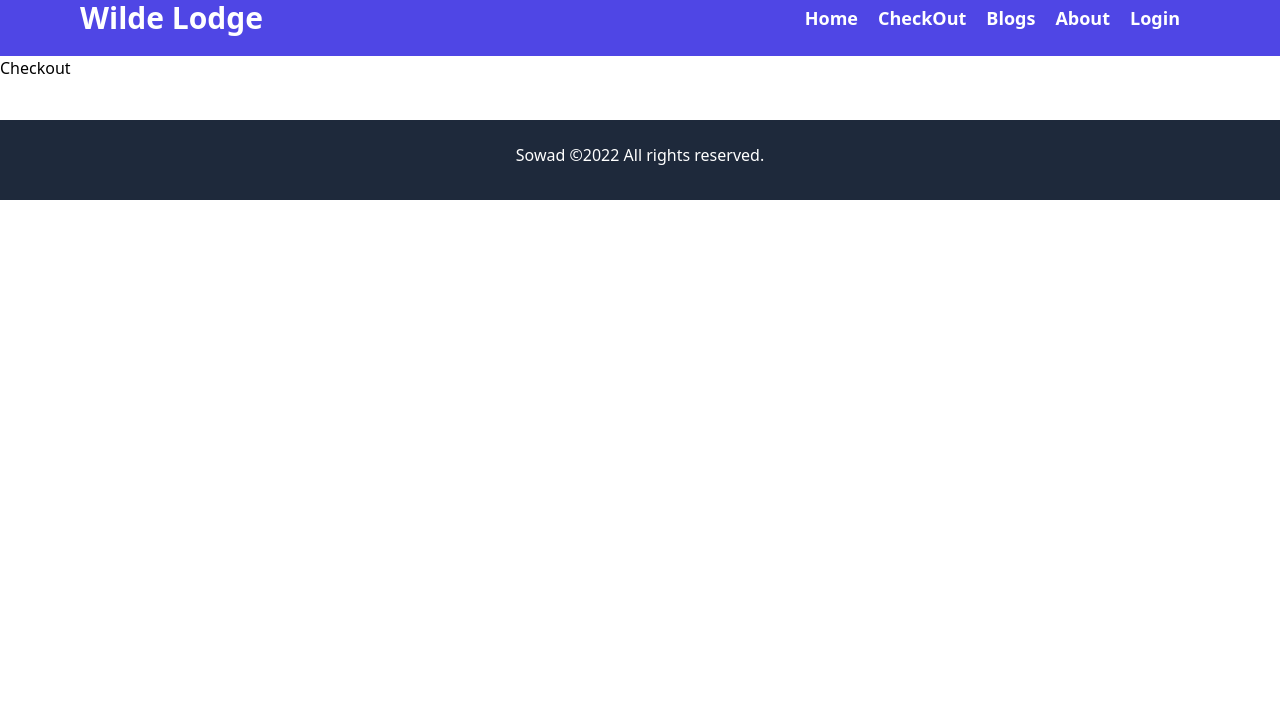
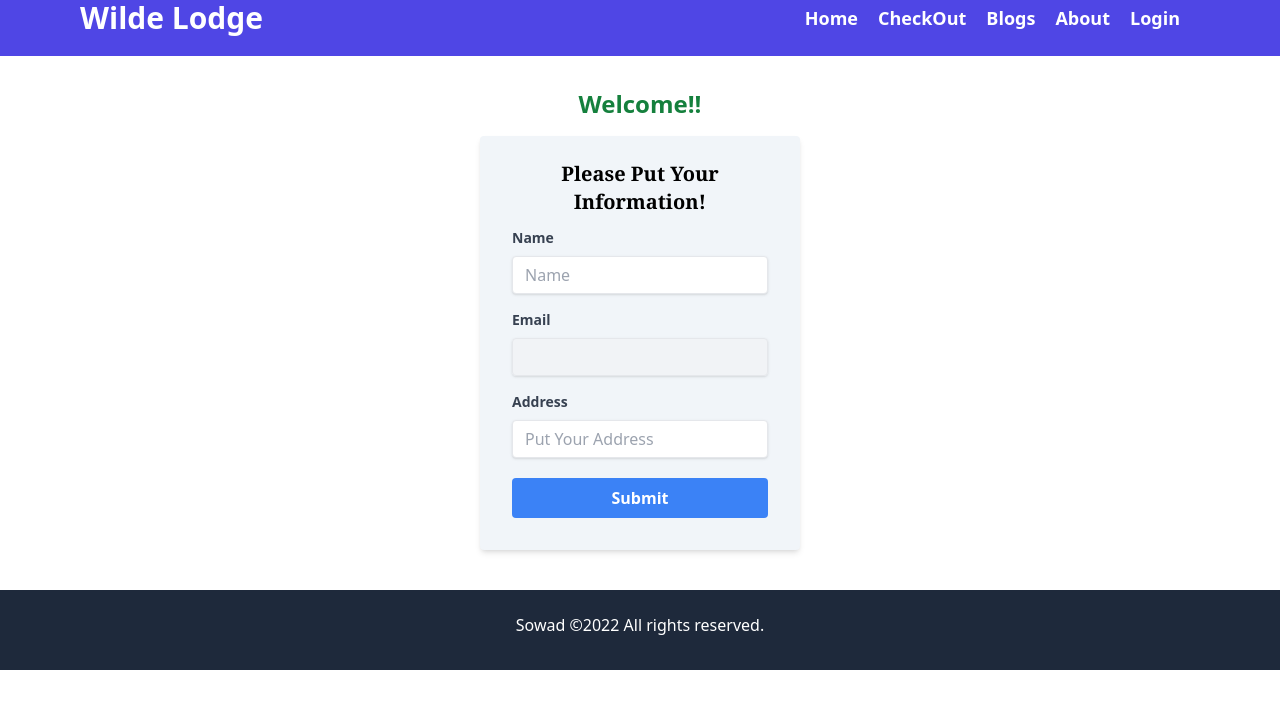
Before and after one commit to merazul2755/Wilde-Lodge, a React (Create React App) app: page /checkout/1 in a window 1280 px wide. Shown: the top 708 px of the page. Built offline with nearby package versions, Linux system fonts and the light colour scheme; no server answers.

Commit message:
CheckOut Page

```diff
--- a/src/App.js
+++ b/src/App.js
@@ -12,6 +12,7 @@ import NotFound from './components/NotFount/NotFound';
 import SignUp from './components/SignUp/SignUp';
 import useServices from './hooks/useService';
 import RequireAuth from './components/RequireAuth/RequireAuth';
+import Thanks from './components/Thanks/Thanks';
 
 function App() {
   const [service] = useServices();
@@ -33,6 +34,8 @@ function App() {
         <Route path='/about' element={<About></About>}></Route>
         <Route path='/login' element={<Login></Login>}></Route>
         <Route path='/signup' element={<SignUp></SignUp>}></Route>
+        <Route path='/thanks' element={<Thanks></Thanks>}></Route>
+
         <Route path='*' element={<NotFound></NotFound>}></Route>
 
       </Routes>
--- a/src/components/CheckOut/CheckOut.js
+++ b/src/components/CheckOut/CheckOut.js
@@ -1,11 +1,92 @@
-import React from 'react';
+import React, { useState } from "react";
+import { useAuthState } from "react-firebase-hooks/auth";
+import { useNavigate } from "react-router-dom";
+import auth from "../../firebase.init";
 
 const CheckOut = () => {
-    return (
-        <div>
-            Checkout
-        </div>
-    );
+    const [name, setName] = useState("");
+    const [address, SetAddress] = useState("");
+    const [error, setError] = useState("");
+    const [user] = useAuthState(auth);
+    const navigate = useNavigate();
+    const submit = (e)=>{
+        e.preventDefault();
+        if(name !== '' && address !=='' ){
+
+            navigate('/thanks');
+        }else{
+            setError("Please fill the requirement")
+        }
+    }
+  return (
+    <div className="container mt-8">
+      <div className="w-full max-w-xs mx-auto lg:w-3/4">
+        <div className="text-center mb-4">
+        <h1><strong className="text-2xl  text-green-700">Welcome!! {user?.displayName}</strong></h1>
+      </div>
+        <form className="shadow-md bg-slate-100 rounded px-8 pt-6 pb-8 mb-4">
+          <h1 className="text-center font-serif font-bold text-xl mb-3">
+            Please Put Your Information!
+          </h1>
+          <div className="mb-4">
+            <label
+              className="block text-gray-700 text-sm font-bold mb-2"
+              for="username"
+            >
+              Name
+            </label>
+            <input onBlur={(e)=>setName(e.target.value) }
+              className="shadow appearance-none border rounded w-full py-2 px-3 text-gray-700 leading-tight focus:outline-none focus:shadow-outline"
+              id="username"
+              type="text"
+              placeholder="Name"
+              required
+            />
+          </div>
+          <div className="mb-4">
+            <label
+              className="block text-gray-700 text-sm font-bold mb-2"
+              for="email"
+            >
+              Email
+            </label>
+            <input
+              className="shadow appearance-none border rounded w-full py-2 px-3 text-gray-700 leading-tight focus:outline-none focus:shadow-outline"
+              id="email"
+              type="email"
+              value={user?.email}
+              disabled
+            />
+          </div>
+
+          <div className="mb-2">
+            <label
+              className="block text-gray-700 text-sm font-bold mb-2"
+              for="address"
+            >
+              Address
+            </label>
+            <input onBlur={(e)=>SetAddress(e.target.value) }
+              className="shadow appearance-none border  rounded w-full py-2 px-3 text-gray-700 mb-3 leading-tight focus:outline-none focus:shadow-outline"
+              id="address"
+              type="text"
+              placeholder="Put Your Address"
+              required
+            />
+          </div>
+          {error ? <p className=" text-red-600 mb-3">{error}</p> : <p></p>}
+          <div className="items-center justify-between">
+            <button onClick={submit}
+              className="bg-blue-500 hover:bg-blue-700 text-white font-bold py-2 px-4 rounded focus:outline-none focus:shadow-outline w-full"
+              type="submit"
+            >
+              Submit
+            </button>
+          </div>
+        </form>
+      </div>
+    </div>
+  );
 };
 
 export default CheckOut;
--- a/src/components/ServiceCard/ServiceCard.js
+++ b/src/components/ServiceCard/ServiceCard.js
@@ -18,6 +18,7 @@ const ServiceCard = (props) => {
   };
   return (
     <div>
+
       <div className=" sm:h-auto shadow-lg p-5 rounded-xl">
         <div className="justify-items-center ">
           <img  src={img} alt="" />
@@ -25,7 +26,7 @@ const ServiceCard = (props) => {
         <h1 className="text-2xl font-bold mt-5 mb-5">{name}</h1>
         <p className=" text-justify mb-5">{des}</p>
 
-        <button onClick={() => navigateToServiceDetail(id)} className="bg-blue-500 hover:bg-blue-700 text-white font-bold py-2 px-4 border border-blue-700 rounded w-full">See More</button>
+        <button onClick={() => navigateToServiceDetail(id)} className="bg-blue-500 hover:bg-blue-700 text-white font-bold py-2 px-4 border border-blue-700 rounded w-full">Buy Now</button>
 
       </div>
     </div>
--- /dev/null
+++ b/src/components/Thanks/Thanks.js
@@ -0,0 +1,19 @@
+import React from "react";
+
+const Thanks = () => {
+  return (
+    <div className=" container text-center">
+      <div className="">
+        <h3 className="text-2xl font-bold mb-3 mt-5 ">Hey!</h3>
+        <p className=" font-bold font-mono text-lg mb-5">
+          Thank You! For book this service.
+        </p>
+        <p className="">
+          We will contact with you soon.
+        </p>
+      </div>
+    </div>
+  );
+};
+
+export default Thanks;
```
